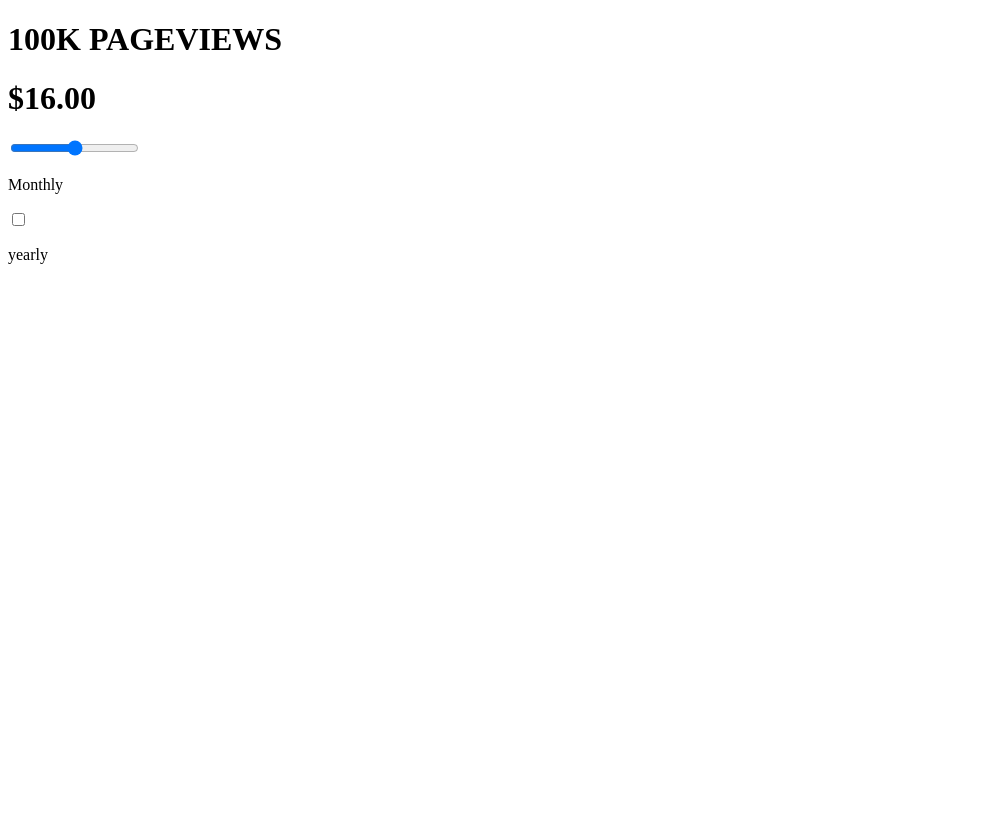
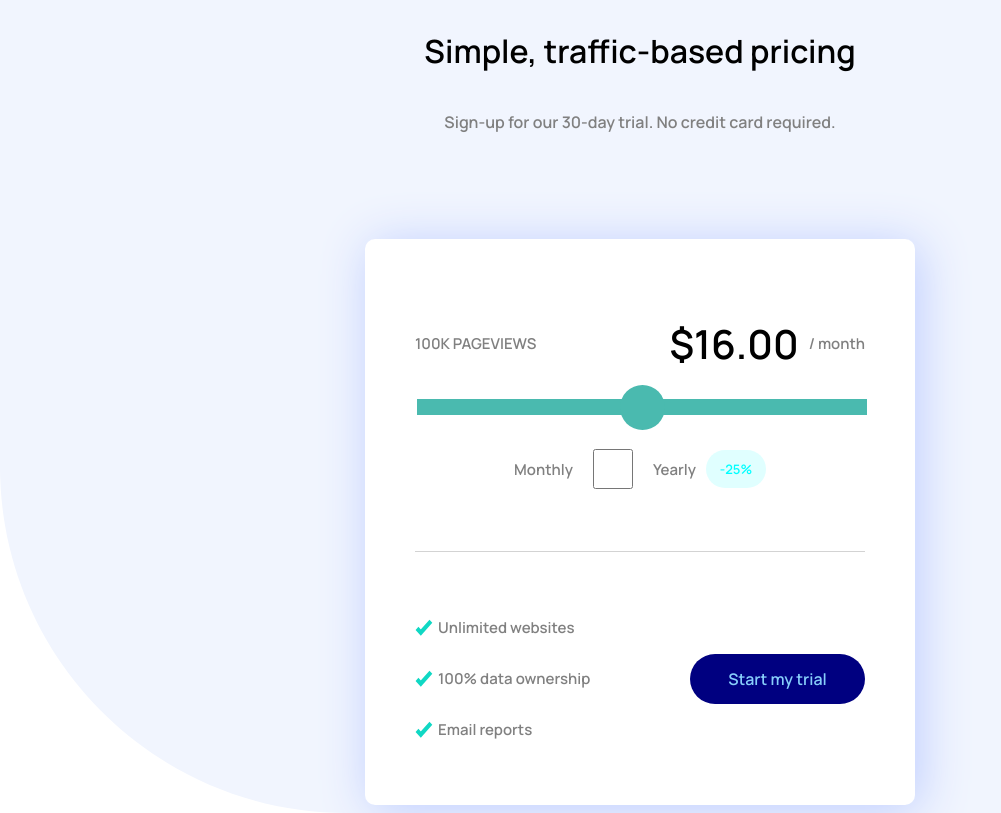
Before and after one commit to ZakSchenck/web-pricer, a plain HTML site: page index.html in a window 1280 px wide. Shown: the whole page, without its empty margins (0-1001 px from the left). Drawn offline with Linux system fonts and the light colour scheme.

Commit message:
Added styling to the web app

```diff
--- a/index.html
+++ b/index.html
@@ -6,14 +6,51 @@
     <meta name="viewport" content="width=device-width, initial-scale=1.0">
     <title>Document</title>
     <link rel="stylesheet" href="pricer.css">
+    <link rel="preconnect" href="https://fonts.googleapis.com">
+<link rel="preconnect" href="https://fonts.gstatic.com" crossorigin>
+<link href="https://fonts.googleapis.com/css2?family=Manrope:wght@600&display=swap" rel="stylesheet">
 </head>
 <body>
-<h1 id="pageviews">100K PAGEVIEWS</h1>
-<h1 id="price">$16.00</h1>
-<input type="range" min="1" max="5" id="slider">
-<p>Monthly</p>
-<input type="checkbox" id="checkbox">
-<p>yearly</p>
+<div class="top-container">
+    <h1 id="traffic">Simple, traffic-based pricing</h1>
+    <p style="color: gray" id="signup">Sign-up for our 30-day trial. No credit card required.</p>
+</div>
+<div class="main-container">
+    <div class="number-container">
+        <h3 id="pageviews" class="gray-styling">100K PAGEVIEWS</h3>
+        <div class="price-container">
+            <h1 id="price">$16.00</h1>
+            <h3 class="gray-styling"> / month</h3>
+        </div>
+    </div>
+
+    <input type="range" min="1" max="5" class="slider">
+
+    <div class="checkbox-container">
+        <p class="gray-styling">Monthly</p>
+        <input type="checkbox" id="checkbox">
+        <p class="gray-styling">Yearly</p>
+        <p class="discount">-25%</p>
+    </div>
+    <hr>
+    <div class="check-container">
+        <div class="check-column">
+            <div class="check-img-1">
+                <img src="icon-check.svg" class="img">
+                <p class="gray-styling">Unlimited websites</p>
+            </div>
+            <div class="check-img-1">
+                <img src="icon-check.svg" class="img">
+                <p class="gray-styling">100% data ownership</p>
+            </div>
+            <div class="check-img-1">
+                <img src="icon-check.svg" class="img">
+                <p class="gray-styling">Email reports</p>
+            </div>
+        </div>
+        <p id="start-trial">Start my trial</p>
+    </div>
+</div>
 <script src="pricer.js"></script>
 </body>
 </html>
--- a/pricer.css
+++ b/pricer.css
@@ -0,0 +1,158 @@
+body {
+    background-image: url(bg-pattern.svg);
+    background-size: cover;
+    background-repeat: no-repeat;
+    font-family: 'Manrope', sans-serif;
+}
+
+.top-container {
+    display: flex;
+    flex-direction: column;
+    align-items: center;
+}
+
+.main-container {
+    background-color: white;
+    max-width: 550px;
+    display: flex;
+    flex-direction: column;
+    border-radius: 10px;
+    margin: 0 auto;
+    padding: 50px;
+    box-sizing: border-box;
+    box-shadow: 5px 5px 50px #BDCCFF;
+    position: relative;
+    margin-top: 90px;
+}
+
+.number-container {
+    display: flex;
+    flex-direction: row;
+    justify-content: space-between;
+    align-items: center;
+}
+
+.price-container {
+    display: flex;
+    flex-direction: row;
+    align-items: center;
+}
+
+.gray-styling {
+    color: gray;
+    font-size: 15px;
+}
+
+#price {
+    margin-right: 10px;
+    font-size: 40px;
+}
+
+.slider  {
+   background-color: #4ABAAF;
+    appearance: none;
+    width: 100%;
+    height: 16px;
+    outline: none;
+  }
+
+#checkbox {
+    width: 40px;
+    height: 40px;
+    margin-left: 20px;
+    margin-right: 20px;
+    cursor: pointer;
+}
+
+.slider::-webkit-slider-thumb {
+    appearance: none;
+    width: 45px;
+    height: 45px;
+    background: #4ABAAF;
+    cursor: pointer;
+    border-radius: 50%;
+}
+
+.checkbox-container {
+    display: flex;
+    flex-direction: row;
+    justify-content: center;
+    margin-top: 20px;
+    text-align: center;
+    align-items: center;
+}
+
+.discount {
+   padding: 10px;;
+   font-size: 13px;
+   background-color: lightcyan;
+    color: cyan;
+    border-radius: 50px;
+    margin-left: 10px;
+    text-align: center;
+    width: 40px;
+}
+
+hr {
+    width: 100%;
+    height: 1px;
+    color: lightgray;
+    background-color: lightgray;
+    border: none;
+    margin-top: 50px;
+    margin-bottom: 50px;
+}
+
+.check-container {
+    flex-direction: row;
+    display: flex;
+    justify-content: space-between;
+    align-items: center;
+}
+
+.check-img-1 {
+    display: flex;
+    flex-direction: row;
+    align-items: center;
+}
+
+.img {
+    height: 18px;
+    width: 18px;
+    margin-right: 5px;
+}
+
+#start-trial {
+    display: flex;
+    height: 50px;
+    background-color: navy;
+    color: lightskyblue;
+    border-radius: 50px;
+    align-items: center;
+    width: 175px;
+    justify-content: center;
+}
+
+.check-column {
+    display: flex;
+    flex-direction: column;
+}
+
+@media all and (max-width: 600px) {
+    .number-container {
+        flex-direction: column;
+    }
+    #traffic {
+        font-size: 6vw
+    }
+    #signup {
+        font-size: 3vw;
+    }
+    .main-container {
+        padding: 25px;
+    }
+    .check-container {
+        flex-direction: column;
+    }
+
+}
--- a/pricer.js
+++ b/pricer.js
@@ -1,6 +1,6 @@
 let pageViews = document.getElementById('pageviews');
 let price = document.getElementById('price');
-let slider = document.getElementById('slider');
+let slider = document.querySelector('.slider');
 let checkbox = document.getElementById('checkbox');
 
    function myFunc() {
@@ -55,3 +55,7 @@ let checkbox = document.getElementById('checkbox');
 slider.addEventListener('input', function () {
     myFunc();
 })
+
+checkbox.addEventListener('click', function() {
+    myFunc();
+})
```
Also changed, not shown: bg-pattern.svg (added), icon-check.svg (added), icon-slider.svg (added), pattern-circles.svg (added).
